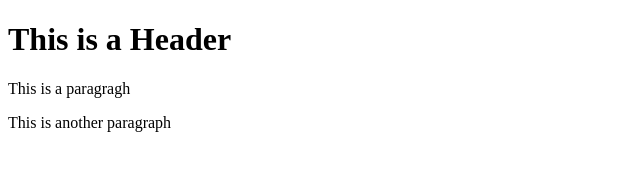
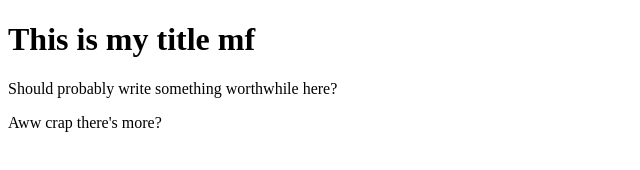
Before and after one commit to UltiBoss/git-test, a website: page index.html in a window 1280 px wide. Shown: the whole page, without its empty margins (0-640 px from the left). Drawn offline with Linux system fonts and the light colour scheme.

Commit message:
using NPM

```diff
--- a/index.html
+++ b/index.html
@@ -1,8 +1,8 @@
 <!DOCTYPE html>
 <html>
     <body>
-        <h1>This is a Header</h1>
-        <p> This is a paragragh</p>
-        <p> This is another paragraph</p>
+        <h1>This is my title mf</h1>
+        <p>Should probably write something worthwhile here?</p>
+        <p>Aww crap there's more?</p>
     </body>
 </html>
```
Also changed, not shown: package.json (added, +19 -0 lines), 2 other files.
